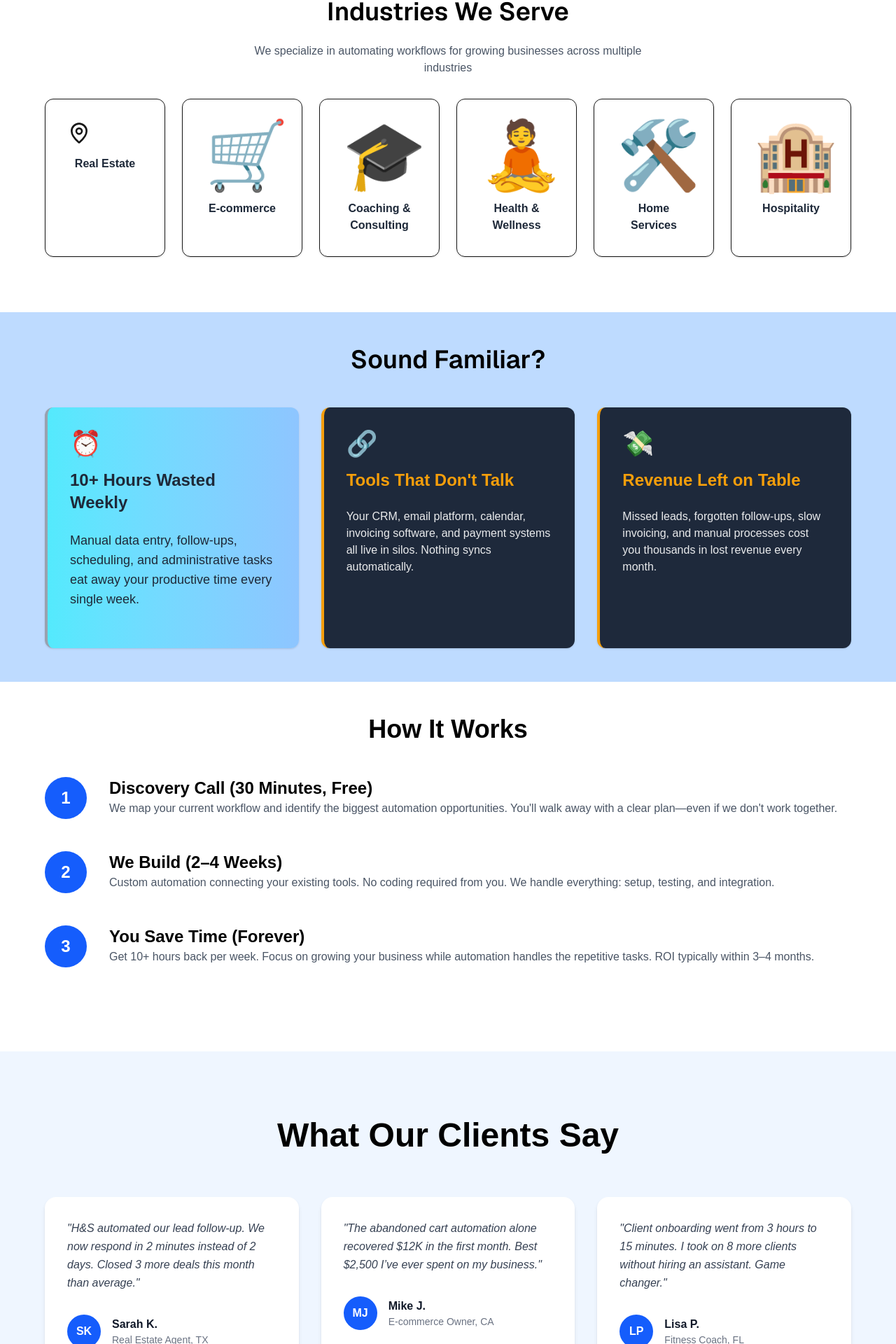
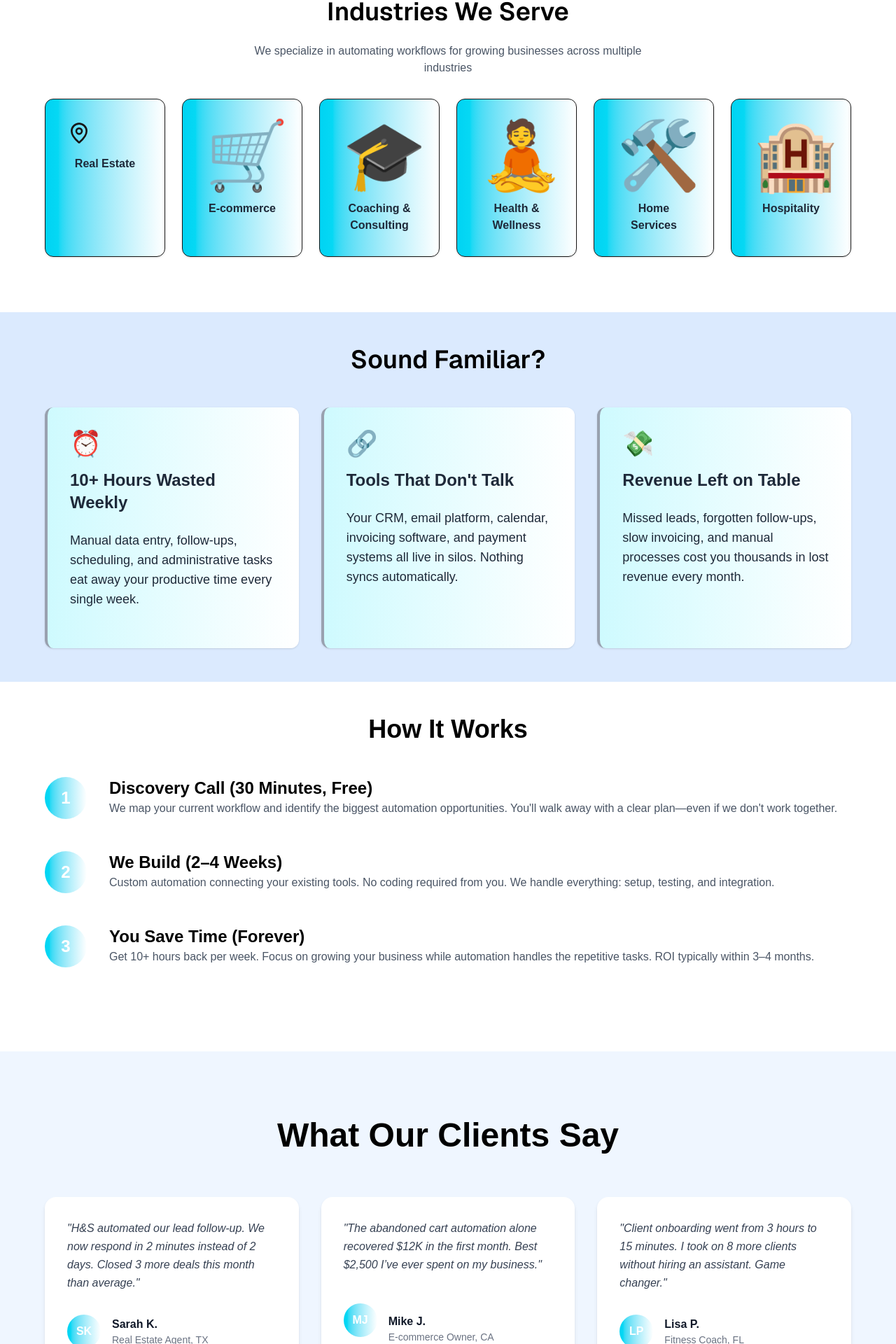
Before and after one commit to rizwan059/intership_project, a Next.js app in the folder hs_inter_t2/frontend/: page / in a window 1280 px wide. Shown: the part 667-2587 px from the top of the page at 70% size. Built offline with nearby package versions, Linux system fonts and the light colour scheme.

Commit message:
home page some section color setting

```diff
--- a/hs_inter_t2/frontend/components/Hero.tsx
+++ b/hs_inter_t2/frontend/components/Hero.tsx
@@ -7,7 +7,7 @@ export default function Hero() {
         <main className="">
 
             {/* Section 1 – Hero */}
-            <section className="min-h-132 flex items-center justify-center bg-blue-200 px-6">
+            <section className="min-h-132 flex items-center justify-center bg-blue-100 px-6">
                 <div className="max-w-8xl text-center">
 
                     <h1 className="text-2xl md:text-6xl text-black leading-tight mb-8">
--- a/hs_inter_t2/frontend/components/HowItWorks.tsx
+++ b/hs_inter_t2/frontend/components/HowItWorks.tsx
@@ -18,7 +18,7 @@ function HowItWorks() {
 
             {/* Step 1 */}
             <div className="flex items-start gap-8">
-              <div className="flex items-center justify-center w-15 h-15 rounded-full bg-blue-600 text-white text-2xl font-bold shrink-0">
+              <div className="flex items-center justify-center w-15 h-15 rounded-full bg-gradient-to-r from-cyan-400 to-white/80 text-white text-2xl font-bold shrink-0">
                 1
               </div>
 
@@ -36,7 +36,7 @@ function HowItWorks() {
 
             {/* Step 2 */}
             <div className="flex items-start gap-8">
-              <div className="flex items-center justify-center w-15 h-15 rounded-full bg-blue-600 text-white text-2xl font-bold shrink-0">
+              <div className="flex items-center justify-center w-15 h-15 rounded-full bg-gradient-to-r from-cyan-400 to-white/80 text-white text-2xl font-bold shrink-0">
                 2
               </div>
 
@@ -53,7 +53,7 @@ function HowItWorks() {
 
             {/* Step 3 */}
             <div className="flex items-start gap-8">
-              <div className="flex items-center justify-center w-15 h-15 rounded-full bg-blue-600 text-white text-2xl font-bold shrink-0">
+              <div className="flex items-center justify-center w-15 h-15 rounded-full bg-gradient-to-r from-cyan-400 to-white/80 text-white text-2xl font-bold shrink-0">
                 3
               </div>
 
--- a/hs_inter_t2/frontend/components/Industries.tsx
+++ b/hs_inter_t2/frontend/components/Industries.tsx
@@ -27,37 +27,37 @@ function Industries() {
                     <div className="grid grid-cols-1 sm:grid-cols-2 md:grid-cols-6 gap-6 ">
 
                         {/* Card 1 */}
-                        <div className="p-8 border hover:border-blue-500 bg-white/90 rounded-xl shadow-sm hover:shadow-lg transition hover:-translate-y-2 cursor-pointer">
+                        <div className="p-8 border hover:border-blue-500 bg-gradient-to-r from-cyan-400 to-white/80 rounded-xl shadow-sm hover:shadow-lg transition hover:-translate-y-2 cursor-pointer">
                             <div className="text-8xl mb-4 "><MapPin size={32} /></div>
                             <h3 className="text-md text-gray-800 font-semibold">Real Estate</h3>
                         </div>
 
                         {/* Card 2 */}
-                        <div className="p-8 border hover:border-blue-500 bg-white/90 rounded-xl shadow-sm hover:shadow-lg transition hover:-translate-y-2 cursor-pointer">
+                        <div className="p-8 border hover:border-blue-500 bg-gradient-to-r from-cyan-400 to-white/80 rounded-xl shadow-sm hover:shadow-lg transition hover:-translate-y-2 cursor-pointer">
                             <div className="text-8xl mb-4">🛒</div>
                             <h3 className="text-md text-gray-800 font-semibold">E-commerce</h3>
                         </div>
 
                         {/* Card 3 */}
-                        <div className="p-8 border hover:border-blue-500 bg-white/90 rounded-xl shadow-sm hover:shadow-lg transition hover:-translate-y-2 cursor-pointer">
+                        <div className="p-8 border hover:border-blue-500 bg-gradient-to-r from-cyan-400 to-white/80 rounded-xl shadow-sm hover:shadow-lg transition hover:-translate-y-2 cursor-pointer">
                             <div className="text-8xl mb-4">🎓</div>
                             <h3 className="text-md text-gray-800 font-semibold">Coaching & Consulting</h3>
                         </div>
 
                         {/* Card 4 */}
-                        <div className="p-8 border hover:border-blue-500 bg-white/90 rounded-xl shadow-sm hover:shadow-lg transition hover:-translate-y-2 cursor-pointer">
+                        <div className="p-8 border hover:border-blue-500 bg-gradient-to-r from-cyan-400 to-white/80 rounded-xl shadow-sm hover:shadow-lg transition hover:-translate-y-2 cursor-pointer">
                             <div className="text-8xl mb-4">🧘</div>
                             <h3 className="text-md text-gray-800 font-semibold">Health & Wellness</h3>
                         </div>
 
                         {/* Card 5 */}
-                        <div className="p-8 border hover:border-blue-500 bg-white/90 rounded-xl shadow-sm hover:shadow-lg transition hover:-translate-y-2 cursor-pointer">
+                        <div className="p-8 border hover:border-blue-500 bg-gradient-to-r from-cyan-400 to-white/80 rounded-xl shadow-sm hover:shadow-lg transition hover:-translate-y-2 cursor-pointer">
                             <div className="text-8xl mb-4">🛠️</div>
                             <h3 className="text-md text-gray-800 font-semibold">Home Services</h3>
                         </div>
 
                         {/* Card 6 */}
-                        <div className="p-8 border hover:border-blue-500 bg-white/90 rounded-xl shadow-sm hover:shadow-lg transition hover:-translate-y-2 cursor-pointer">
+                        <div className="p-8 border hover:border-blue-500 bg-gradient-to-r from-cyan-400 to-white/80 rounded-xl shadow-sm hover:shadow-lg transition hover:-translate-y-2 cursor-pointer">
                             <div className="text-8xl mb-4">🏨</div>
                             <h3 className="text-md text-gray-800 font-semibold">Hospitality</h3>
                         </div>
--- a/hs_inter_t2/frontend/components/Navbar.tsx
+++ b/hs_inter_t2/frontend/components/Navbar.tsx
@@ -39,7 +39,7 @@ export default function Navbar() {
                 className={`relative text-sm font-medium transition px-6 py-2 rounded-md
           ${
             link.isButton
-              ? "bg-blue-600 text-white hover:bg-blue-600"
+              ? "bg-cyan-300 text-gray-800 hover:gradient-to-r from-cyan-400 to-blue-500 hover:text-white transform transition duration-300 hover:-translate-y-1"
               : isActive
               ? "text-blue-400"
               : "text-black hover:text-blue-400"
--- a/hs_inter_t2/frontend/components/ProblemSection.tsx
+++ b/hs_inter_t2/frontend/components/ProblemSection.tsx
@@ -8,7 +8,7 @@ function ProblemSection() {
 
 
       {/* SECTION 3: The Problem (3 Columns)*/}
-      <section className="min-h-132 flex items-center justify-center bg-blue-200 px-6">
+      <section className="min-h-132 flex items-center justify-center bg-blue-100 px-6">
 
         <div className="max-w-6xl w-full">
 
@@ -19,7 +19,7 @@ function ProblemSection() {
           <div className="grid grid-cols-1 sm:grid-cols-2 md:grid-cols-3 gap-8 ">
 
             {/* problem Card 1 */}
-            <div className="p-8 border-l-4 border-gray-400 bg-gradient-to-r from-cyan-300 to-blue-300 rounded-xl shadow-sm hover:shadow-lg transition ">
+            <div className="p-8 border-l-4 border-gray-400 bg-gradient-to-r from-cyan-100 to-white  rounded-xl shadow-sm hover:shadow-lg transition ">
               <div className="text-4xl mb-4">⏰</div>
               <h3 className="text-2xl text-gray-800 font-bold text-left">10+ Hours Wasted Weekly</h3>
 
@@ -30,22 +30,22 @@ function ProblemSection() {
             </div>
 
             {/* problem Card 2 */}
-            <div className="p-8 border-l-4 border-[#f59e0b] bg-[#1e293b] rounded-xl shadow-sm hover:shadow-lg transition ">
+            <div className="p-8 border-l-4 border-gray-400 bg-gradient-to-r from-cyan-100 to-white rounded-xl shadow-sm hover:shadow-lg transition ">
               <div className="text-4xl mb-4">🔗</div>
-              <h3 className="text-2xl text-[#f59e0b] font-bold text-left">Tools That Don't Talk</h3>
+              <h3 className="text-2xl text-gray-800 font-bold text-left">Tools That Don't Talk</h3>
 
-              <p className="text-md text-white/90 py-6 text-left">
+              <p className="text-lg text-gray-800 py-6 text-left">
                 Your CRM, email platform, calendar, invoicing software, and payment systems all live in silos. Nothing
                 syncs automatically.
               </p>
             </div>
 
             {/* problem Card 3 */}
-            <div className="p-8 border-l-4 border-[#f59e0b] bg-[#1e293b] rounded-xl shadow-sm hover:shadow-lg transition ">
+            <div className="p-8 border-l-4 border-gray-400 bg-gradient-to-r from-cyan-100 to-white  rounded-xl shadow-sm hover:shadow-lg transition ">
               <div className="text-4xl mb-4">💸</div>
-              <h3 className="text-2xl text-[#f59e0b] font-bold text-left">Revenue Left on Table</h3>
+              <h3 className="text-2xl text-gray-800 font-bold text-left">Revenue Left on Table</h3>
 
-              <p className="text-md text-white/90 py-6 text-left">
+              <p className="text-lg text-gray-800 py-6 text-left">
                 Missed leads, forgotten follow-ups, slow invoicing, and manual processes cost you
                 thousands in lost revenue every month.
               </p>
--- a/hs_inter_t2/frontend/components/SocialProof.tsx
+++ b/hs_inter_t2/frontend/components/SocialProof.tsx
@@ -23,7 +23,7 @@ function SocialProof() {
             </p>
 
             <div className="flex items-center gap-4">
-              <div className="w-12 h-12 rounded-full bg-blue-600 text-white flex items-center justify-center font-semibold">
+              <div className="w-12 h-12 rounded-full bg-gradient-to-r from-cyan-400 to-white/80 text-white flex items-center justify-center font-semibold">
                 SK
               </div>
               <div>
@@ -43,10 +43,10 @@ function SocialProof() {
             </p>
 
             <div className="flex items-center gap-4">
-              <div className="w-12 h-12 rounded-full bg-blue-600 text-white flex items-center justify-center font-semibold">
+              <div className="w-12 h-12 rounded-full bg-gradient-to-r from-cyan-400 to-white/80 text-white flex items-center justify-center font-semibold">
                 MJ
               </div>
-              <div>
+              <div className="pt-6">
                 <h4 className="font-semibold text-gray-900">Mike J.</h4>
                 <p className="text-sm text-gray-500">
                   E-commerce Owner, CA
@@ -63,7 +63,7 @@ function SocialProof() {
             </p>
 
             <div className="flex items-center gap-4">
-              <div className="w-12 h-12 rounded-full bg-blue-600 text-white flex items-center justify-center font-semibold">
+              <div className="w-12 h-12 rounded-full bg-gradient-to-r from-cyan-400 to-white/80 text-white flex items-center justify-center font-semibold">
                 LP
               </div>
               <div>
```
